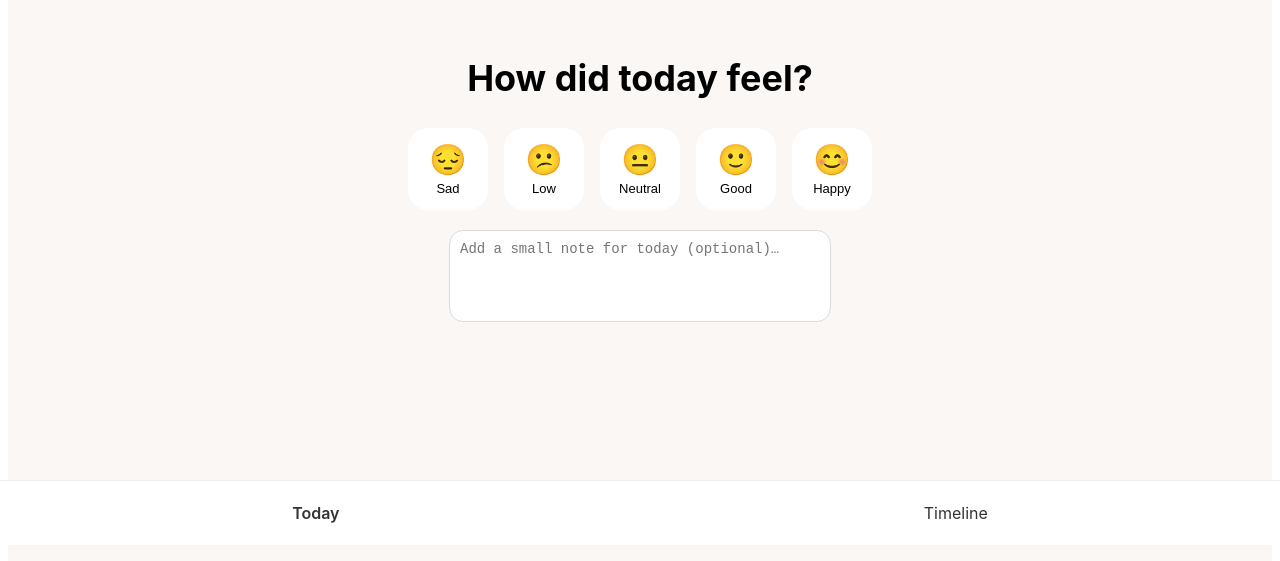
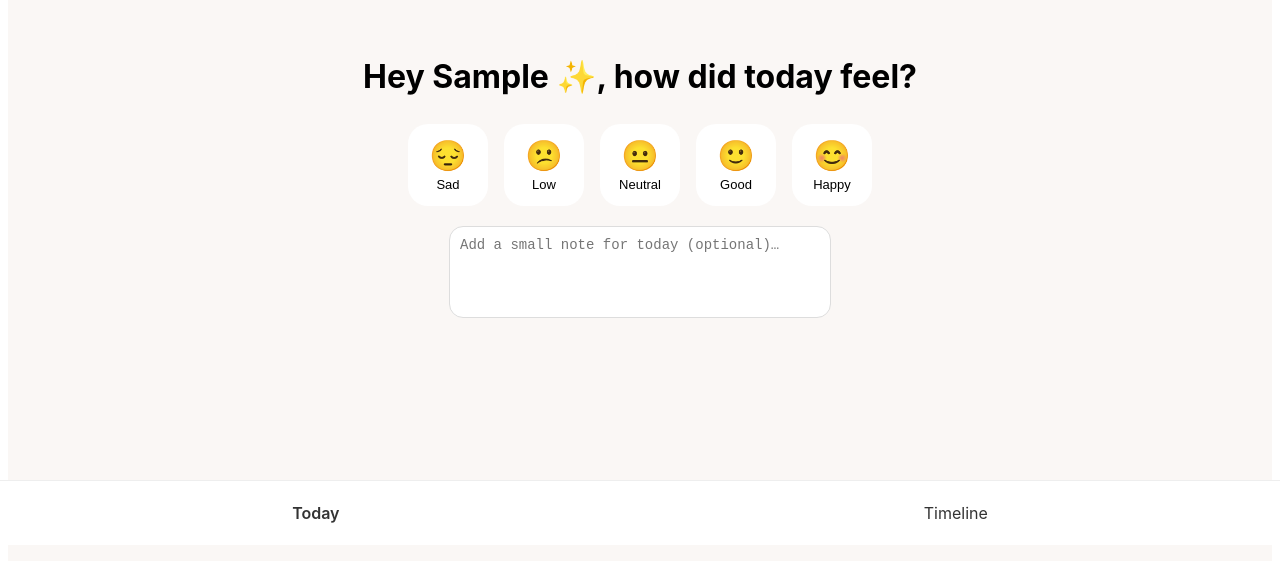
Before and after one commit to siddhi-rungta/today-felt-like, a React (Vite) app: page / in a window 1280 px wide. Shown: the part 255-816 px from the top of the page. Built offline with nearby package versions, Linux system fonts and the light colour scheme; no server answers; the database is empty; sample sign-in values are in the browser's storage.

Commit message:
personalized greeting with first name

```diff
--- a/src/pages/Home.jsx
+++ b/src/pages/Home.jsx
@@ -10,18 +10,22 @@ const moods = [
   { id: "happy", emoji: "😊", label: "Happy", color: "#90DB8A" }
 ];
 
-function Home() {
+export default function Home() {
   const [selectedMood, setSelectedMood] = useState(null);
   const [note, setNote] = useState("");
   const [loading, setLoading] = useState(true);
+  const [name, setName] = useState("");
 
   const user = auth.currentUser;
 
-  // ✅ LOCAL date (fixes Jan 2 / Jan 3 bug)
+  // ✅ LOCAL date (fixes date mismatch bug)
   const todayKey = new Date().toLocaleDateString("en-CA");
 
   useEffect(() => {
     if (!user) return;
+
+    // ✅ set name safely
+    setName(user.displayName || "");
 
     const loadToday = async () => {
       const ref = doc(db, "users", user.uid, "entries", todayKey);
@@ -31,6 +35,7 @@ function Home() {
         setSelectedMood(snap.data().mood || null);
         setNote(snap.data().note || "");
       }
+
       setLoading(false);
     };
 
@@ -38,6 +43,8 @@ function Home() {
   }, [user, todayKey]);
 
   const saveMood = async (moodId) => {
+    if (!user) return;
+
     setSelectedMood(moodId);
 
     const ref = doc(db, "users", user.uid, "entries", todayKey);
@@ -53,10 +60,13 @@ function Home() {
   };
 
   if (loading) return null;
+  const firstName = name ? name.split(" ")[0] : "";
 
   return (
     <div style={styles.container}>
-      <h1 style={styles.title}>How did today feel?</h1>
+      <h1 style={styles.title}>
+        {name ? `Hey ${firstName}  ✨, how did today feel?` : "How did today feel?"}
+      </h1>
 
       <div style={styles.moodRow}>
         {moods.map((m) => (
@@ -79,7 +89,7 @@ function Home() {
         placeholder="Add a small note for today (optional)…"
         value={note}
         onChange={(e) => setNote(e.target.value)}
-        onBlur={() => saveMood(selectedMood)}
+        onBlur={() => selectedMood && saveMood(selectedMood)}
         style={styles.textarea}
       />
 
@@ -100,13 +110,16 @@ const styles = {
     fontFamily: "Inter, sans-serif"
   },
   title: {
-    fontSize: "36px",
-    marginBottom: "28px"
+    fontSize: "32px",
+    marginBottom: "28px",
+    textAlign: "center"
   },
   moodRow: {
     display: "flex",
     gap: "16px",
-    marginBottom: "20px"
+    marginBottom: "20px",
+    flexWrap: "wrap",
+    justifyContent: "center"
   },
   moodButton: {
     border: "none",
@@ -142,5 +155,3 @@ const styles = {
     color: "#777"
   }
 };
-
-export default Home;
```
